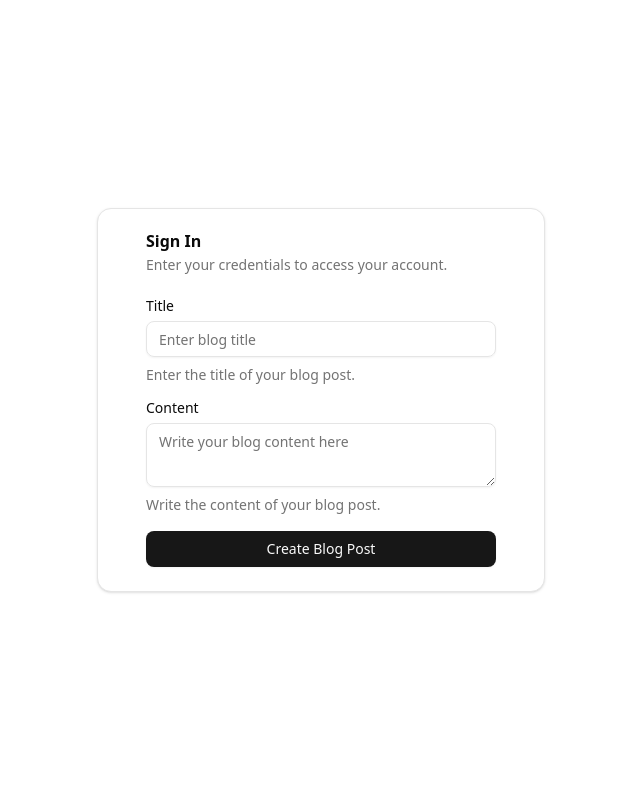
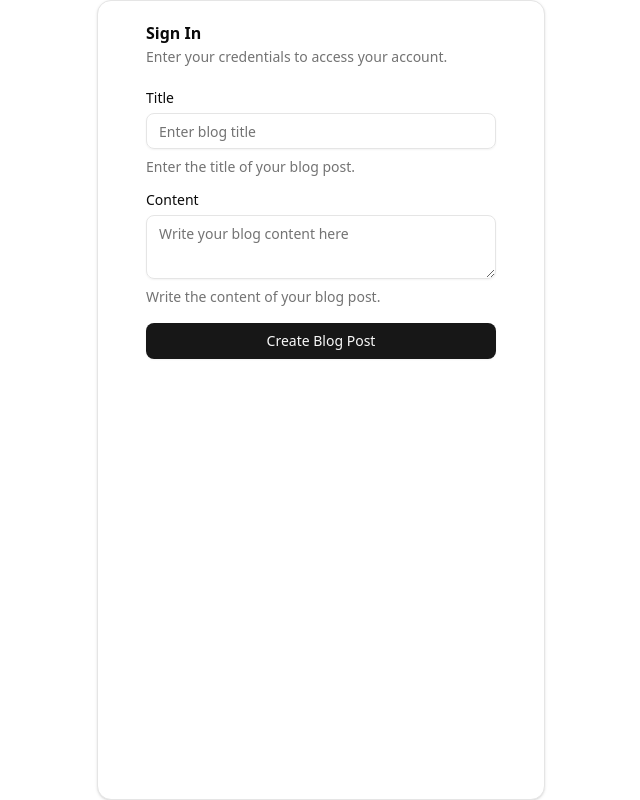
Before and after one commit to aquinofroilan/cogito-log, a Next.js app: page /home in a window 1280 px wide. Shown: the whole page, without its empty margins (319-959 px from the left). Built offline with nearby package versions, Linux system fonts and the light colour scheme.

Commit message:
fix: adjust layout and styling for HomePage and CreateBlogForm components

```diff
--- a/app/home/page.tsx
+++ b/app/home/page.tsx
@@ -3,7 +3,7 @@ import { Card, CardHeader, CardTitle, CardDescription } from "@/components/ui";
 
 const HomePage = () => {
     return (
-        <main className="flex items-center justify-center min-h-screen">
+        <main className="flex justify-center min-h-screen">
             <Card className="w-full max-w-md p-6">
                 <CardHeader>
                     <CardTitle>Sign In</CardTitle>
--- a/components/organisms/blog-forms/create-blog-form.tsx
+++ b/components/organisms/blog-forms/create-blog-form.tsx
@@ -41,8 +41,8 @@ const CreateBlogForm = () => {
     };
     return (
         <Form {...createBlogForm}>
-            <form onSubmit={createBlogForm.handleSubmit(onSubmit)} className="space-y-4">
-                <CardContent className="space-y-4">
+            <form onSubmit={createBlogForm.handleSubmit(onSubmit)} className="space-y-4 w-full">
+                <CardContent className="space-y-4 w-full">
                     <FormField
                         control={control}
                         name="title"
```
